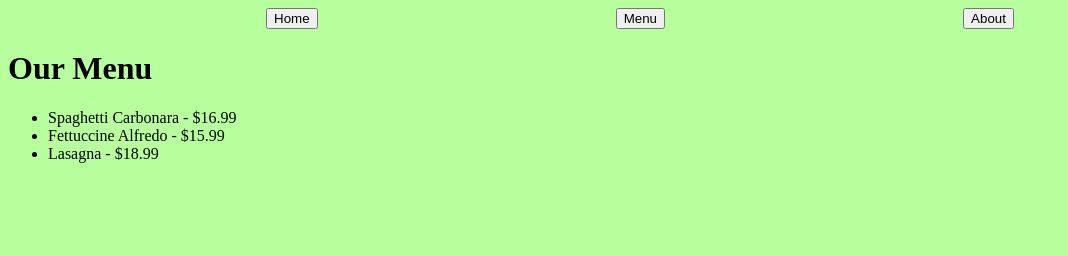
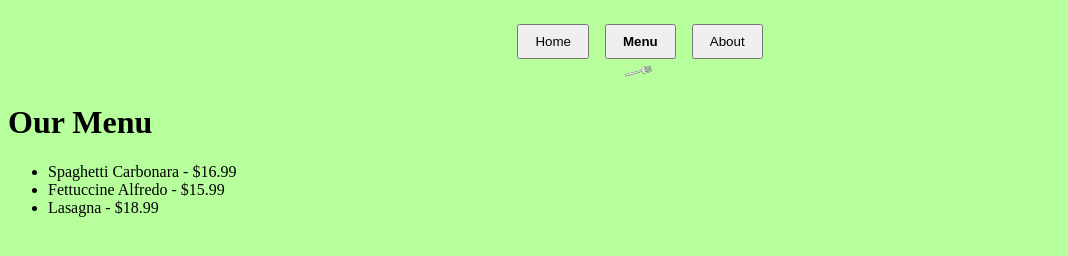
Before and after one commit to nolanborz/odin-restaurant, a website built with webpack: page src/template.html in a window 1280 px wide. Both pictures are taken after a click on the button "Menu". Shown: the whole page, without its empty margins (0-1068 px from the left). Built offline with nearby package versions, Linux system fonts and the light colour scheme.

Commit message:
Finally get fork button indicator working

```diff
--- a/src/about.js
+++ b/src/about.js
@@ -9,4 +9,8 @@ export function loadAbout() {
 
     content.appendChild(header);
     content.appendChild(story);
+
+    // Update active button state
+    document.querySelectorAll('.nav-top button').forEach(btn => btn.classList.remove('active'));
+    document.querySelector('.nav-top button:nth-child(3)').classList.add('active');
 }
--- a/src/home.js
+++ b/src/home.js
@@ -2,18 +2,12 @@ import forkIcon from './fork.png';
 
 export function loadHome() {
     const content = document.getElementById('content');
-
     const header = document.createElement('h1');
     const paragraph = document.createElement('p');
-    const img = new Image();
-
-    img.classList.add('fork-icon');
-    img.src = forkIcon;
 
     header.textContent = "Nona's Pasta Italiana";
     paragraph.textContent = "This pasta kitchen revolutionizes pasta as we know it, and the best part? It comes all from Nona's kitchen.";
 
     content.appendChild(header);
     content.appendChild(paragraph);
-    content.appendChild(img);
 }
--- a/src/index.js
+++ b/src/index.js
@@ -2,8 +2,58 @@ import "./styles.css";
 import { loadHome } from './home.js';
 import { loadMenu } from './menu.js';
 import { loadAbout } from './about.js';
+import forkIcon from './fork.png';
 
-//import forkIcon from './fork.png';
+const homeBtn = document.querySelector('.nav-top button:nth-child(1)');
+const menuBtn = document.querySelector('.nav-top button:nth-child(2)');
+const aboutBtn = document.querySelector('.nav-top button:nth-child(3)');
+const navBottom = document.querySelector('.nav-bottom');
+const content = document.getElementById("content");
+
+
+const forkIndicator = new Image();
+forkIndicator.src = forkIcon;
+forkIndicator.classList.add('fork-indicator');
+navBottom.appendChild(forkIndicator);
+
+function updateForkPosition(button) {
+  const buttonRect = button.getBoundingClientRect();
+  const navRect = document.querySelector('.nav-top').getBoundingClientRect();
+  const navBottomRect = document.querySelector('.nav-bottom').getBoundingClientRect();
+
+  const centerPosition = (buttonRect.left + buttonRect.width/2) - navBottomRect.left - (forkIndicator.width/2);
+  forkIndicator.style.left = `${centerPosition}px`;
+}
+
+homeBtn.addEventListener('click', () => {
+  clearContent();
+  loadHome();
+  updateForkPosition(homeBtn);
+});
+
+menuBtn.addEventListener('click', () => {
+  clearContent();
+  loadMenu();
+  updateForkPosition(menuBtn);
+});
+
+aboutBtn.addEventListener('click', () => {
+  clearContent();
+  loadAbout();
+  updateForkPosition(aboutBtn);
+});
+
+function clearContent() {
+  content.innerHTML = '';
+}
+
+loadHome();
+window.addEventListener('load', () => updateForkPosition(homeBtn));
+window.addEventListener('resize', () => {
+    const activeButton = document.querySelector('.nav-top button.active') || homeBtn;
+    updateForkPosition(activeButton);
+});
+
 // const style = document.createElement("style");
 // style.textContent = `
 //   body {
@@ -17,36 +67,3 @@ import { loadAbout } from './about.js';
   //   background-color: white;
   //   }
   // `;
-  const homeBtn = document.querySelector('nav button:nth-child(1)');
-  const menuBtn = document.querySelector('nav button:nth-child(2)');
-  const aboutBtn = document.querySelector('nav button:nth-child(3)');
-  const content = document.getElementById("content");
-
-homeBtn.addEventListener('click', () => {
-  clearContent();
-  loadHome();
-});
-
-menuBtn.addEventListener('click', () => {
-  clearContent();
-  loadMenu();
-});
-
-aboutBtn.addEventListener('click', () => {
-  clearContent();
-  loadAbout();
-});
-
-function clearContent() {
-  content.innerHTML = '';
-}
-
-loadHome();
-
-
-
-// document.head.appendChild(style)
-
-content.appendChild(header);
-content.appendChild(paragraph);
-content.appendChild(img);
--- a/src/menu.js
+++ b/src/menu.js
@@ -5,7 +5,6 @@ export function loadMenu() {
   const menuList = document.createElement('ul');
 
   header.textContent = 'Our Menu';
-
   const menuItems = [
       { name: 'Spaghetti Carbonara', price: '$16.99' },
       { name: 'Fettuccine Alfredo', price: '$15.99' },
@@ -20,4 +19,8 @@ export function loadMenu() {
 
   content.appendChild(header);
   content.appendChild(menuList);
+
+  // Update active button state
+  document.querySelectorAll('.nav-top button').forEach(btn => btn.classList.remove('active'));
+  document.querySelector('.nav-top button:nth-child(2)').classList.add('active');
 }
--- a/src/styles.css
+++ b/src/styles.css
@@ -4,18 +4,43 @@ body {
 
 nav {
   display: flex;
-  flex-direction: row;
-  justify-content: space-evenly;
-  align-items: center;
-  gap: 40px;
+  flex-direction: column;
+  justify-content: center;
+  width: 100%;
+}
+
+.nav-top {
+  display: flex;
+  gap: 1rem;
+  justify-content: center;
+  padding: 1rem 1rem 0 1rem;
+}
+.nav-bottom {
+  position: relative;
+  min-height: 24px;
+  display: flex;
+  justify-content: center;
+  height: 24px;
+  margin: 0;
 }
 
 .nav-button {
   margin: 0 10px;
 }
 
-.fork-icon {
-  rotate: 45deg;
-  width: 60px;
-  height: 60px;
+.fork-indicator {
+  position: absolute;
+  width: 24px;  /* Adjust size as needed */
+  height: 24px;
+  rotate: 30deg;
+  transition: left 0.3s ease; /* Smooth transition when moving */
 }
+
+nav button {
+  padding: 0.5rem 1rem;
+  cursor: pointer;
+}
+
+nav button.active {
+  font-weight: bold;
+}
--- a/src/template.html
+++ b/src/template.html
@@ -8,9 +8,14 @@
 <body>
   <header>
     <nav>
-      <button>Home</button>
-      <button>Menu</button>
-      <button>About</button>
+      <div class="nav-top">
+        <button>Home</button>
+        <button>Menu</button>
+        <button>About</button>
+      </div>
+      <div class="nav-bottom">
+        <p class="spacer">&#8203;</p>
+      </div>
     </nav>
   </header>
   <div id="content">
```
Lines whose indentation alone changed are shown as unchanged.
